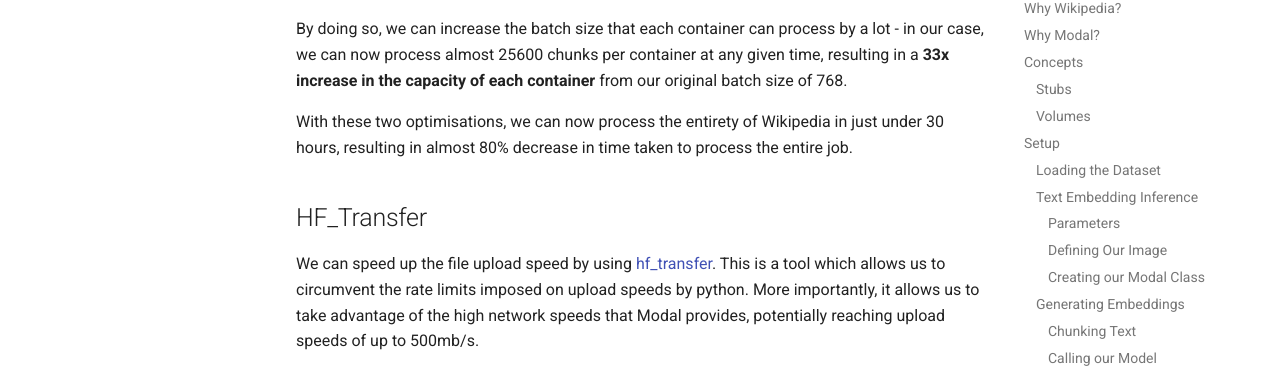
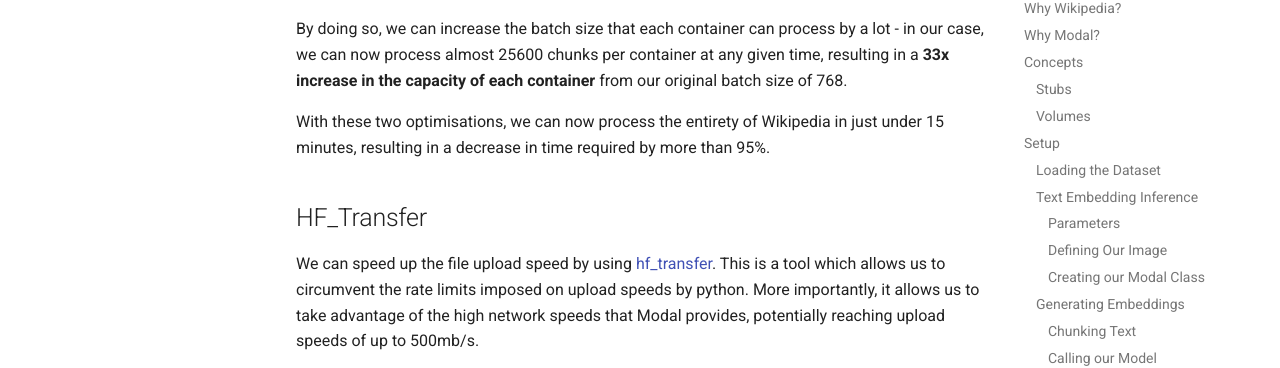
Before and after one commit to 567-labs/fastllm, an MkDocs documentation site: the page built from docs/embedding.md, in a window 1280 px wide and 900 px high, scrolled down 11435 px. Shown: the part 148-516 px from the top of the window. Built offline with MkDocs 1.6.1 and Material for MkDocs 9.7.7, drawn with Linux system fonts in a browser that asks for light colours; comment, search, counter and statistics services are not loaded.

Commit message:
Fixed a merge conflict and updated embedding article to reflect it

```diff
--- a/docs/embedding.md
+++ b/docs/embedding.md
@@ -440,7 +440,7 @@
 
 By doing so, we can increase the batch size that each container can process by a lot - in our case, we can now process almost 25600 chunks per container at any given time, resulting in a **33x increase in the capacity of each container** from our original batch size of 768.
 
-With these two optimisations, we can now process the entirety of Wikipedia in just under 30 hours, resulting in almost 80% decrease in time taken to process the entire job.
+With these two optimisations, we can now process the entirety of Wikipedia in just under 15 minutes, resulting in a decrease in time required by more than 95%.
 
 ## HF_Transfer
 
```
